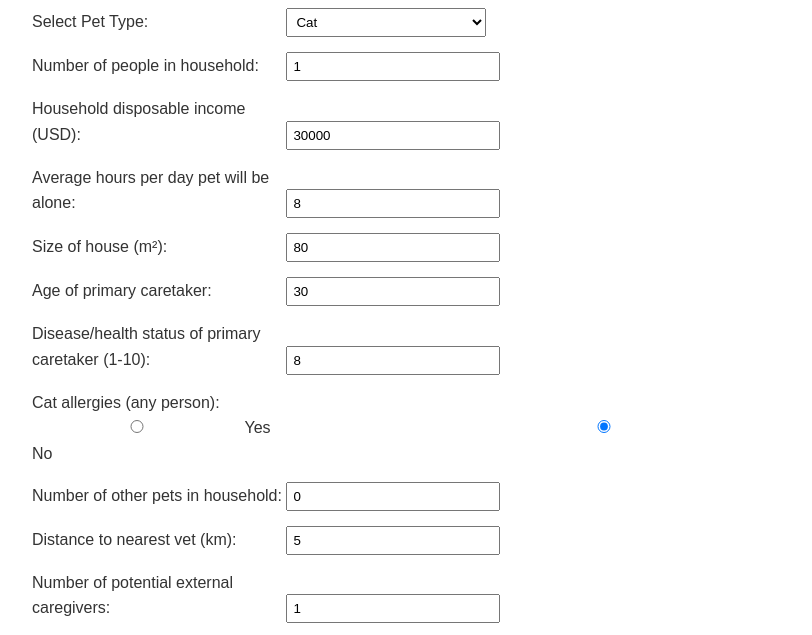
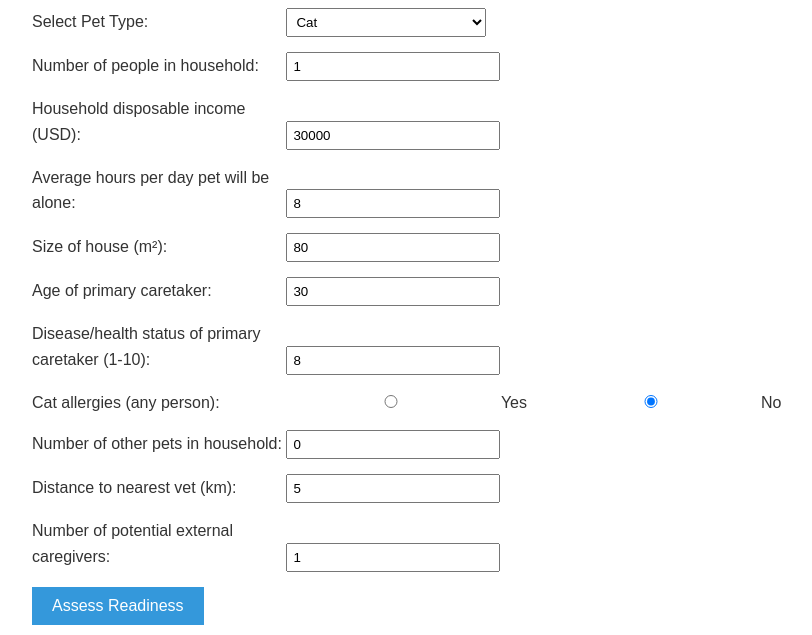
Before and after one commit to MathsModel/pets, a plain HTML site: page index.html in a window 1280 px wide. Shown: the part 106-741 px from the top of the page, without its empty margins (208-1020 px from the left). Drawn offline with nearby package versions, Linux system fonts and the light colour scheme.

Commit message:
Update styles.css

```diff
--- a/styles.css
+++ b/styles.css
@@ -53,3 +53,13 @@ button:hover {
     stroke: #ccc;
     stroke-width: 2px;
 }
+.radio-group {
+    display: inline-block;
+}
+.radio-group input[type="radio"] {
+    margin-right: 5px;
+}
+.radio-group label {
+    margin-right: 15px;
+    width: auto;
+}
```
